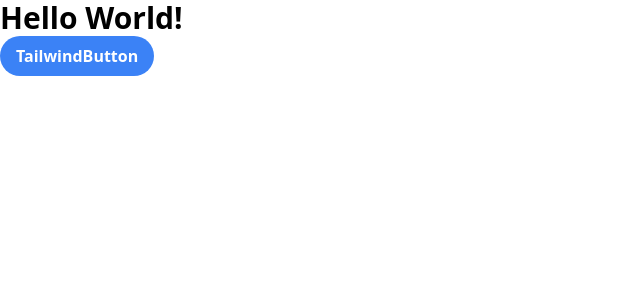
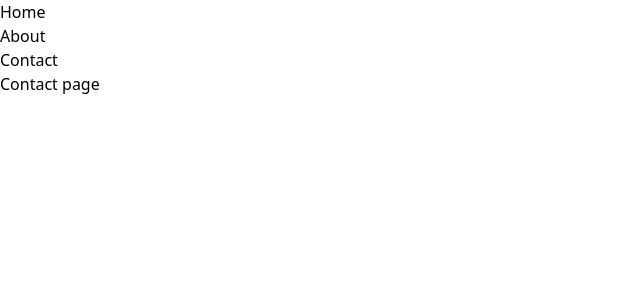
Before and after one commit to sanggusseu/lean-canvas-react, a React (Vite) app: page /contact in a window 1280 px wide. Shown: the top 300 px of the page, without its empty margins (0-640 px from the left). Built offline with nearby package versions, Linux system fonts and the light colour scheme.

Commit message:
React Router

```diff
--- a/package.json
+++ b/package.json
@@ -14,6 +14,7 @@
   "dependencies": {
     "react": "^18.3.1",
     "react-dom": "^18.3.1",
+    "react-router-dom": "^6.26.2",
     "styled-components": "^6.1.13"
   },
   "devDependencies": {
--- a/src/App.jsx
+++ b/src/App.jsx
@@ -1,35 +1,16 @@
-import { useState } from 'react'
-import reactLogo from './assets/react.svg'
-import viteLogo from '/vite.svg'
-import './App.css'
+import { Outlet } from 'react-router-dom';
 
 function App() {
-  const [count, setCount] = useState(0)
-
   return (
     <>
-      <div>
-        <a href="https://vitejs.dev" target="_blank">
-          <img src={viteLogo} className="logo" alt="Vite logo" />
-        </a>
-        <a href="https://react.dev" target="_blank">
-          <img src={reactLogo} className="logo react" alt="React logo" />
-        </a>
-      </div>
-      <h1>Vite + React</h1>
-      <div className="card">
-        <button onClick={() => setCount((count) => count + 1)}>
-          count is {count}
-        </button>
-        <p>
-          Edit <code>src/App.jsx</code> and save to test HMR
-        </p>
-      </div>
-      <p className="read-the-docs">
-        Click on the Vite and React logos to learn more
-      </p>
+      <ul>
+        <li>Home</li>
+        <li>About</li>
+        <li>Contact</li>
+      </ul>
+      <Outlet />
     </>
-  )
+  );
 }
 
-export default App
+export default App;
--- a/src/main.jsx
+++ b/src/main.jsx
@@ -1,10 +1,35 @@
 import React from 'react';
 import ReactDOM from 'react-dom/client';
-import App from './AppTailwindCSS.jsx';
 import './index.css';
+import { createBrowserRouter, RouterProvider } from 'react-router-dom';
+import Home from './pages/Home';
+import About from './pages/About';
+import Contact from './pages/Contact';
+import App from './App';
+
+const router = createBrowserRouter([
+  {
+    path: '/',
+    element: <App />,
+    children: [
+      {
+        path: '',
+        element: <Home />,
+      },
+      {
+        path: 'about',
+        element: <About />,
+      },
+      {
+        path: 'contact',
+        element: <Contact />,
+      },
+    ],
+  },
+]);
 
 ReactDOM.createRoot(document.getElementById('root')).render(
   <React.StrictMode>
-    <App />
+    <RouterProvider router={router} />
   </React.StrictMode>,
 );
--- /dev/null
+++ b/src/pages/About.jsx
@@ -0,0 +1,3 @@
+export default function About() {
+  return <div>About Page</div>;
+}
--- /dev/null
+++ b/src/pages/Contact.jsx
@@ -0,0 +1,3 @@
+export default function Contact() {
+  return <div>Contact page</div>;
+}
--- /dev/null
+++ b/src/pages/Home.jsx
@@ -0,0 +1,3 @@
+export default function Home() {
+  return <div>Home page</div>;
+}
```
Also changed, not shown: 1 other file (tests, documents, lock files or other folders).
